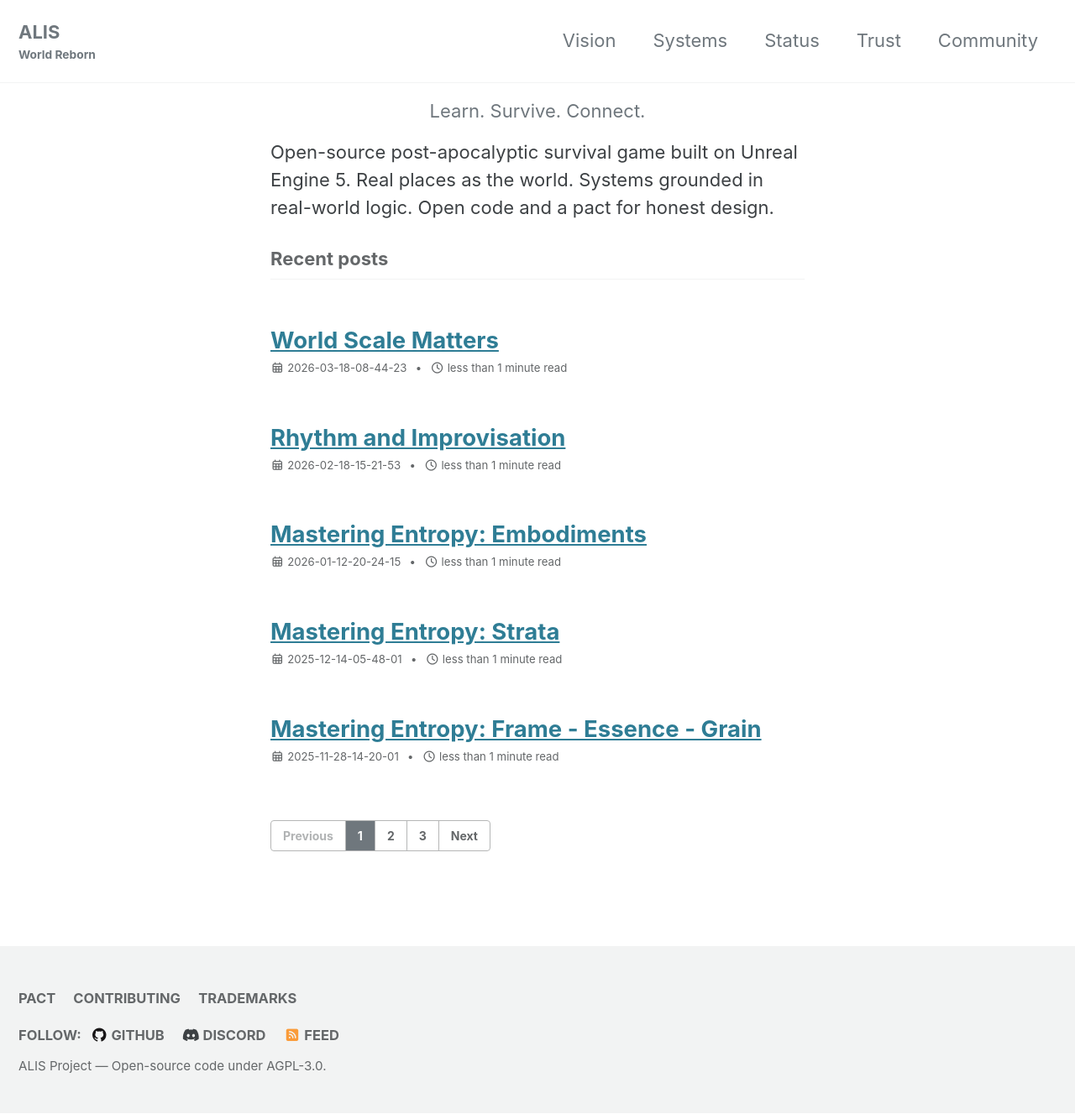
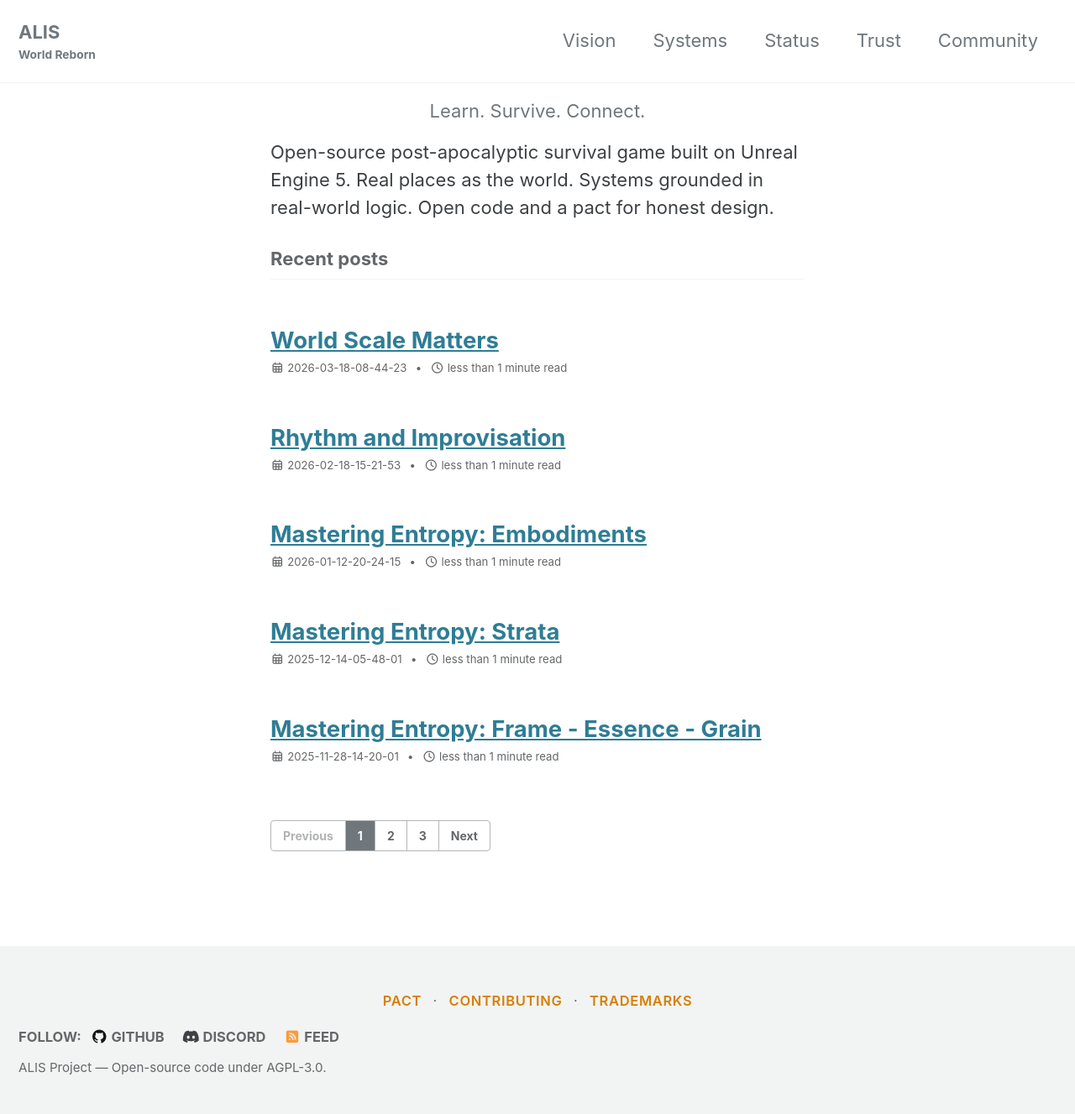
Before and after one commit to fallintodusk/fallintodusk.github.io, a Jekyll site: the page built from index.html, in a window 1280 px wide. Shown: the whole page at 84% size. Built offline with Jekyll 4.4.1, drawn with Linux system fonts in a browser that asks for light colours; cached includes are drawn as plain includes; the list of posts is cut into pages by our own code.

Commit message:
feat(ui): redesign footer links and add styling guidelines
- Add AGENTS.md with project styling rules
- Redesign footer links with custom styling
- Create _footer_custom.scss for footer-specific styles
- Replace hardcoded color with theme variable in navigation
- Import new footer custom styles in minimal-mistakes.scss

```diff
--- a/_includes/footer/custom.html
+++ b/_includes/footer/custom.html
@@ -1,9 +1,9 @@
 <!-- start custom footer snippets -->
-<div class="page__footer-follow">
-  <ul class="social-icons">
-    <li><a href="/pact/">Pact</a></li>
-    <li><a href="/contributing/">Contributing</a></li>
-    <li><a href="/trademarks/">Trademarks</a></li>
-  </ul>
+<div class="footer-policy-links">
+  <a href="/pact/">Pact</a>
+  <span class="footer-policy-sep">·</span>
+  <a href="/contributing/">Contributing</a>
+  <span class="footer-policy-sep">·</span>
+  <a href="/trademarks/">Trademarks</a>
 </div>
 <!-- end custom footer snippets -->
--- /dev/null
+++ b/_sass/custom/_footer_custom.scss
@@ -0,0 +1,21 @@
+.footer-policy-links {
+  text-align: center;
+  padding: 0.5em 0 0.75em;
+  font-size: 0.75em;
+  letter-spacing: 0.04em;
+  text-transform: uppercase;
+
+  a {
+    color: $warning-color;
+    text-decoration: none;
+    font-weight: 600;
+    &:hover {
+      color: mix(#000, $warning-color, 20%);
+    }
+  }
+
+  .footer-policy-sep {
+    margin: 0 0.5em;
+    color: $muted-text-color;
+  }
+}
--- a/_sass/custom/_navigation_custom.scss
+++ b/_sass/custom/_navigation_custom.scss
@@ -4,7 +4,7 @@
       &:before {
         //background: $primary-color;
 		//background: #FFCDB6;
-		background: #FFDD99; /* Warm Apricot text */
+		background: $warning-color;
       }
     }
   }
--- a/_sass/minimal-mistakes.scss
+++ b/_sass/minimal-mistakes.scss
@@ -39,3 +39,4 @@
 /* Custom */
 @import "custom/_page_custom.scss";
 @import "custom/_navigation_custom.scss";
+@import "custom/_footer_custom.scss";
```
Also changed, not shown: AGENTS.md (added, +8 -0 lines).
